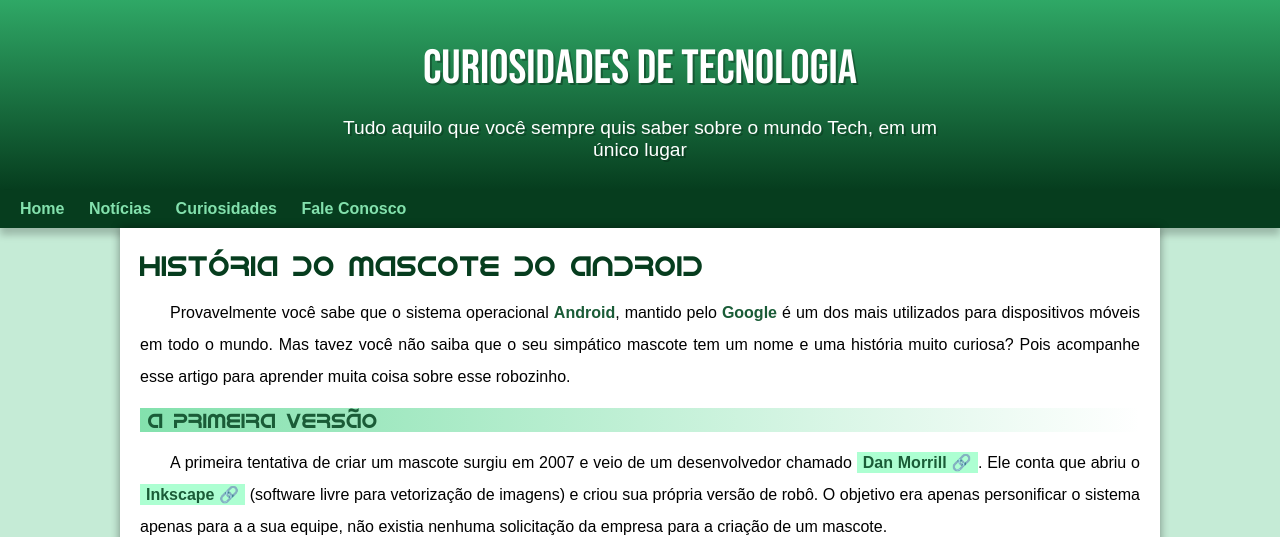
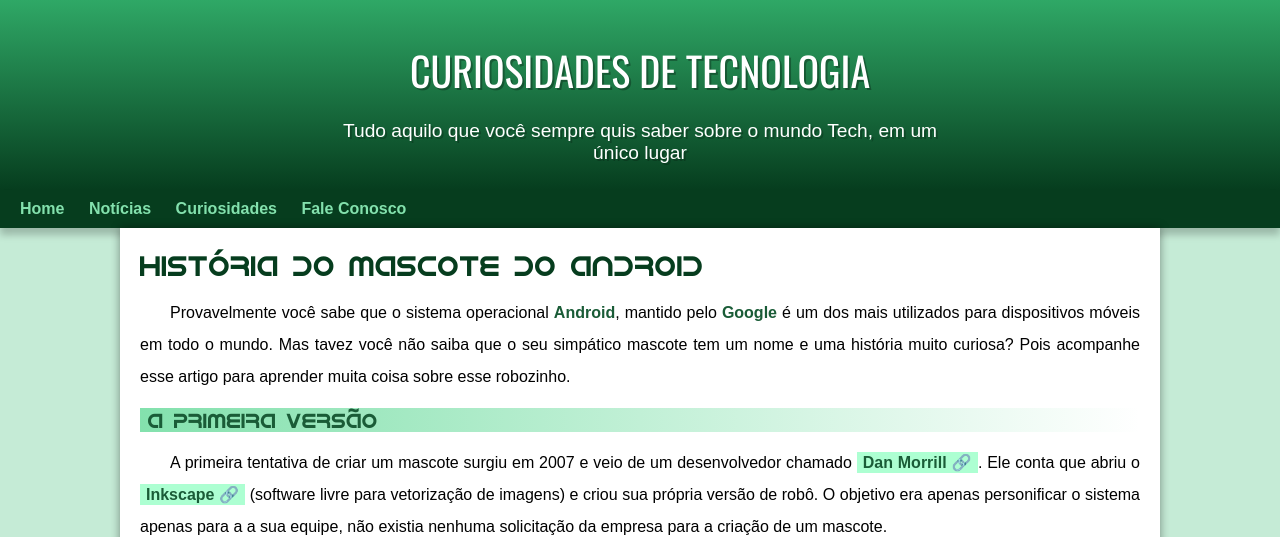
Before and after one commit to ironmanmark5/projeto-android, a plain HTML site: page index.html in a window 1280 px wide. Shown: the top 537 px of the page. Drawn offline with nearby package versions, Linux system fonts and the light colour scheme.

Commit message:
projeto android v1.1

```diff
--- a/estilo/style.css
+++ b/estilo/style.css
@@ -1,6 +1,8 @@
 @charset "UTF-8";
 
 @import url('https://fonts.googleapis.com/css2?family=Bebas+Neue&display=swap');
+
+@import url('https://fonts.googleapis.com/css2?family=Oswald:wght@200;300;400;500;600;700&display=swap');
 
 @font-face {
     font-family: 'Android';
@@ -17,7 +19,8 @@
     --cor5: #063d1e;
 
     --fonte-padrao: Arial, Verdana, Helvetica, sans-serif;
-    --fonte-destaque:  'Bebas Neue', sans-serif;
+    --fonte-destaque: 'Bebas Neue', sans-serif;
+    --fonte-destaque2: 'Oswald', 'Bebas Neue', sans-serif;
     --fonte-android: 'Android', sans-serif;
 }
 
@@ -44,9 +47,9 @@ header {
 
 header > h1 {
     color: white;
-    font-family: var(--fonte-destaque);
-    font-size: 3em;
-    font-weight: normal;
+    font-family: var(--fonte-destaque2);
+    font-size: 2.5em;
+    font-weight: 400;
     margin-bottom: 20px;
     text-shadow: 2px 2px 0px rgba(0, 0, 0, 0.295);
 }
--- a/index.html
+++ b/index.html
@@ -9,7 +9,7 @@
 </head>
 <body>
     <header>
-        <h1>Curiosidades de Tecnologia</h1>
+        <h1>CURIOSIDADES DE TECNOLOGIA</h1>
         <p>Tudo aquilo que você sempre quis saber sobre o mundo Tech, em um único lugar</p>
     </header>
     <nav>
```
